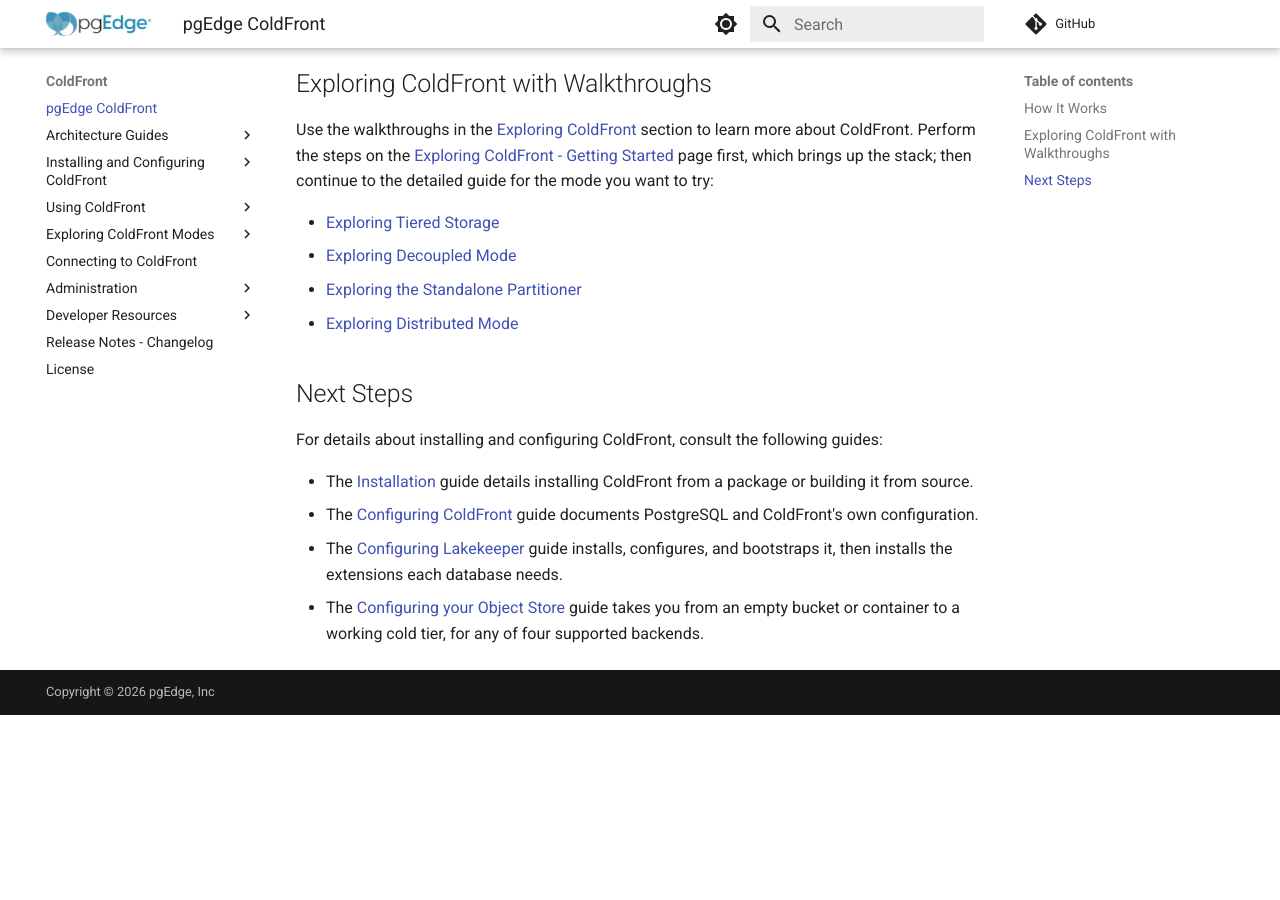
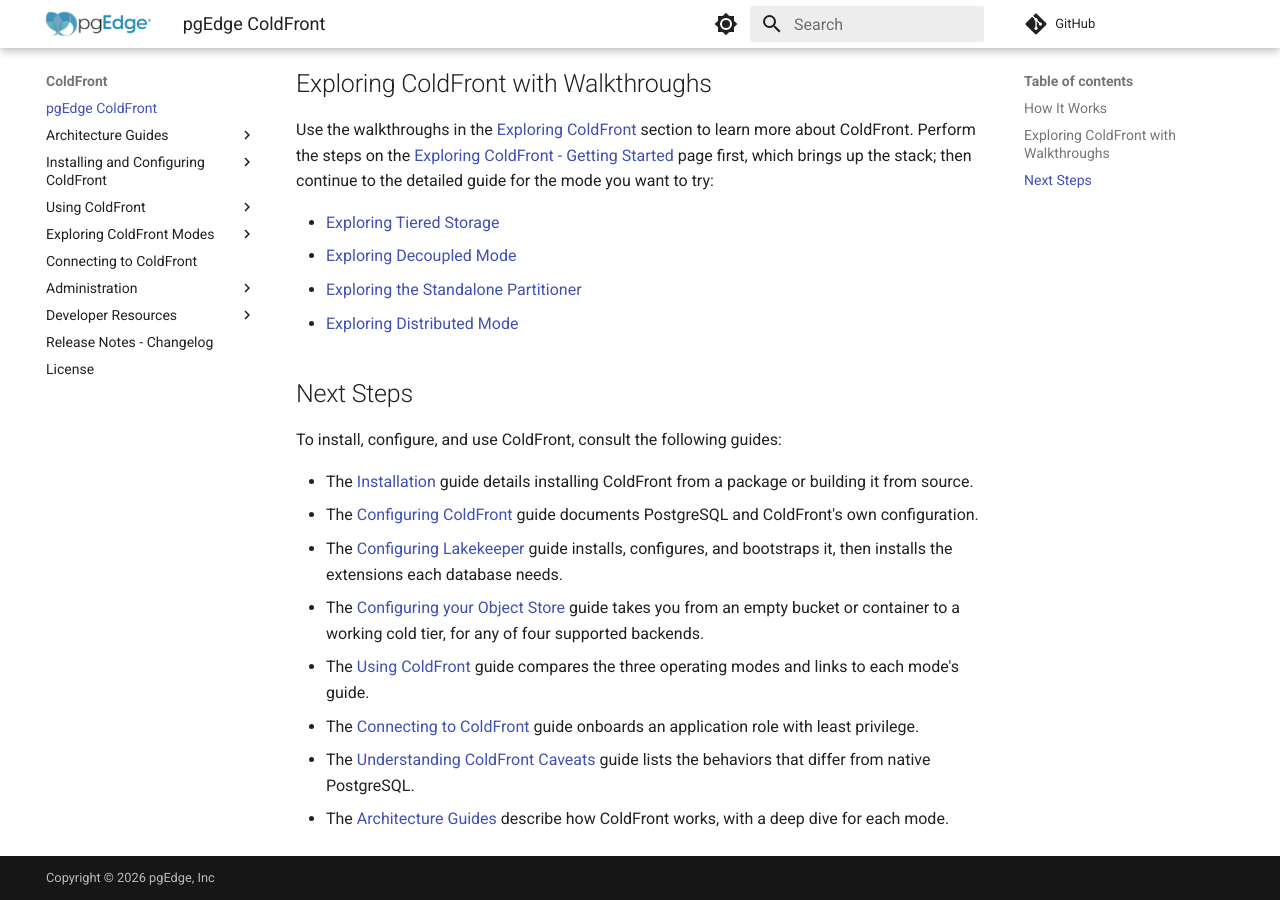
Before and after one commit to pgEdge/coldfront, an MkDocs documentation site: the page built from docs/index.md, in a window 1280 px wide and 900 px high, scrolled down 1933 px. Built offline with MkDocs 1.6.1 and Material for MkDocs 9.7.7, drawn with Linux system fonts in a browser that asks for light colours; comment, search, counter and statistics services are not loaded; before the commit the page ends 2648 px from its top, so only the background shows below that.

Commit message:
docs: list the using, connecting, caveats, and architecture guides in Next Steps

```diff
--- a/docs/index.md
+++ b/docs/index.md
@@ -105,8 +105,7 @@ the mode you want to try:
 
 ## Next Steps
 
-For details about installing and configuring ColdFront, consult the
-following guides:
+To install, configure, and use ColdFront, consult the following guides:
 
 - The [Installation](installation.md) guide details installing ColdFront
   from a package or building it from source.
@@ -118,3 +117,11 @@ following guides:
 - The [Configuring your Object Store](object_store.md) guide takes you from
   an empty bucket or container to a working cold tier, for any of four
   supported backends.
+- The [Using ColdFront](using_coldfront/index.md) guide compares the three
+  operating modes and links to each mode's guide.
+- The [Connecting to ColdFront](connecting.md) guide onboards an application
+  role with least privilege.
+- The [Understanding ColdFront Caveats](caveats.md) guide lists the behaviors
+  that differ from native PostgreSQL.
+- The [Architecture Guides](architecture_guides/index.md) describe how
+  ColdFront works, with a deep dive for each mode.
```
